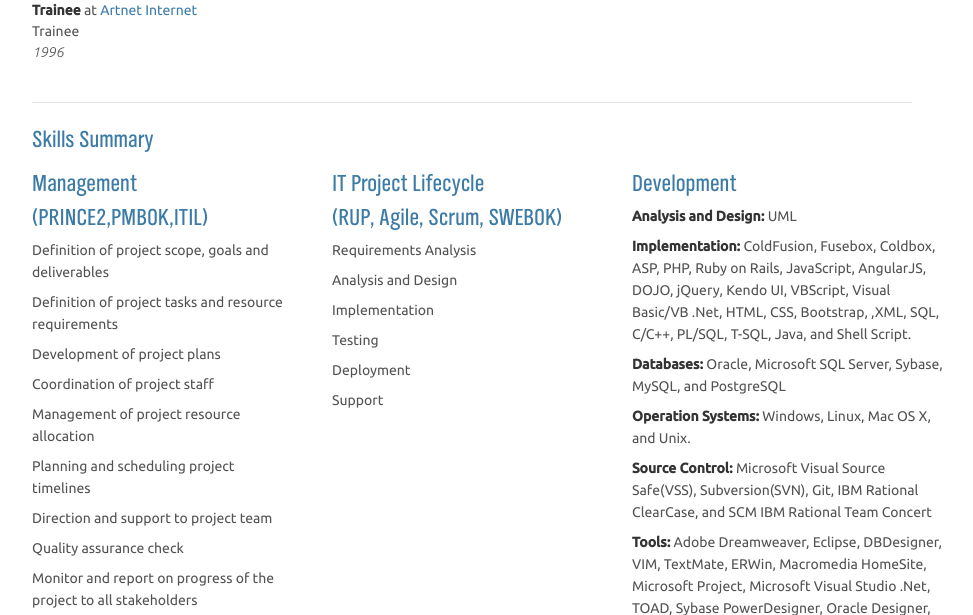
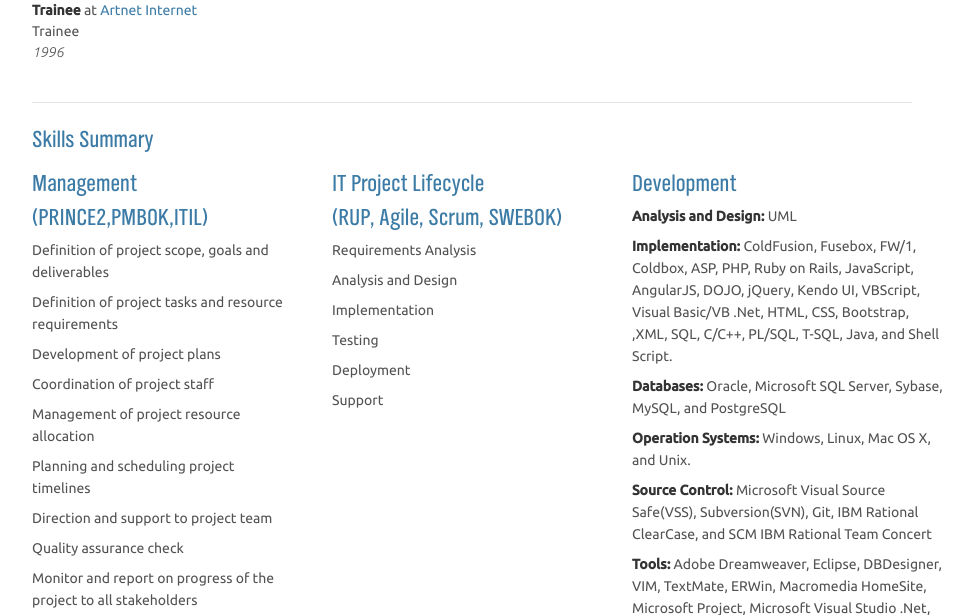
Before and after one commit to andersenmp/site, a PHP site: page /resume in a window 1280 px wide. Shown: the part 2207-2822 px from the top of the page, without its empty margins (173-1146 px from the left). Run offline with PHP 8.4, Linux system fonts and the light colour scheme; some libraries are stand-ins or nearby versions.

Commit message:
Resume FW/1

```diff
--- a/resume.php
+++ b/resume.php
@@ -182,7 +182,7 @@
 	<h3>Development</h3>
 	<ul>
 		<li><strong>Analysis and Design:</strong> UML</li>
-		<li><strong>Implementation:</strong> ColdFusion, Fusebox, Coldbox, ASP, PHP, Ruby on Rails,
+		<li><strong>Implementation:</strong> ColdFusion, Fusebox, FW/1, Coldbox, ASP, PHP, Ruby on Rails,
 			JavaScript, AngularJS, DOJO, jQuery, Kendo UI, VBScript, Visual Basic/VB .Net,
 			HTML, CSS, Bootstrap, ,XML, SQL, C/C++, PL/SQL, T-SQL, Java, and Shell Script.
 		</li>
```
